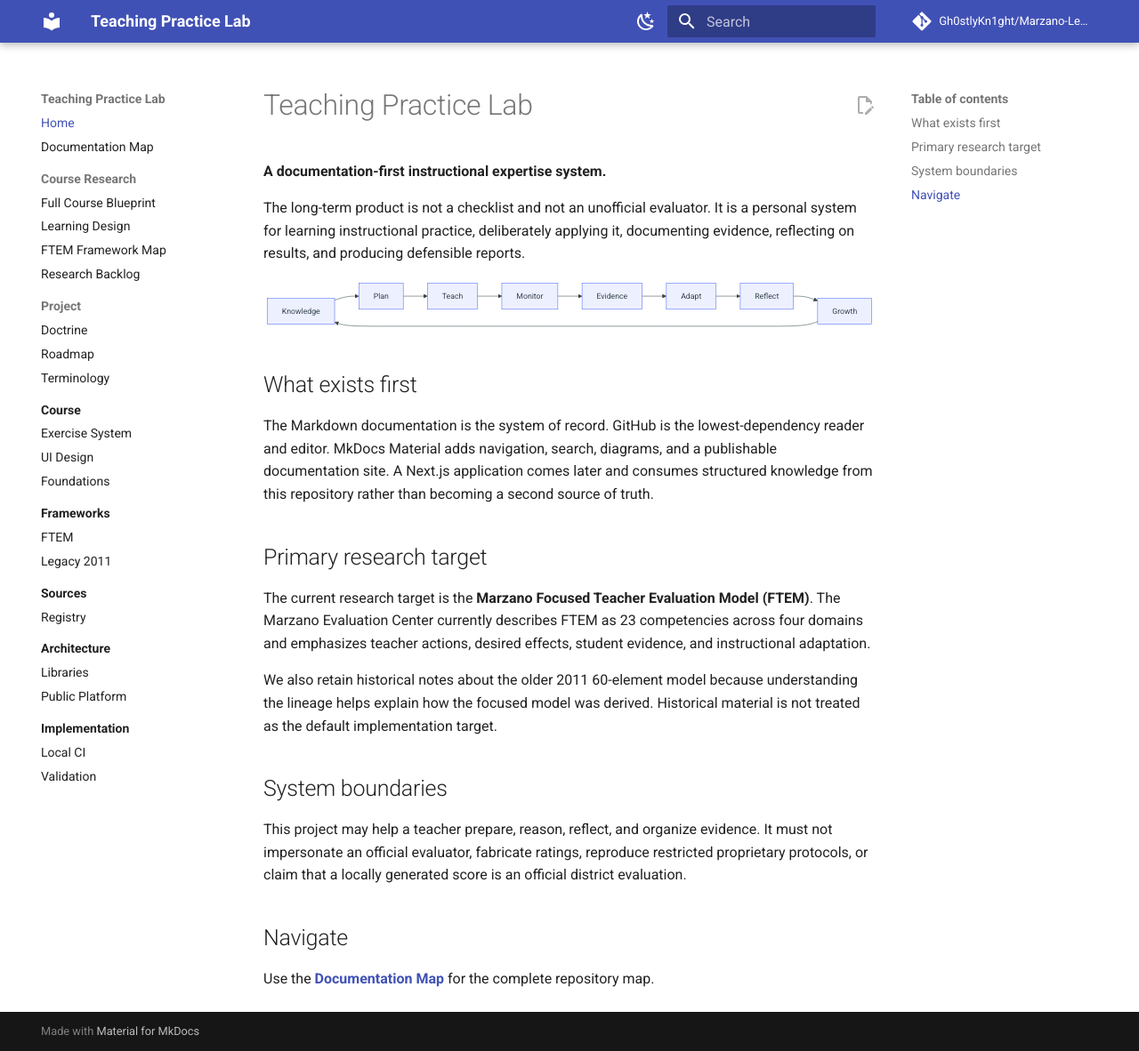
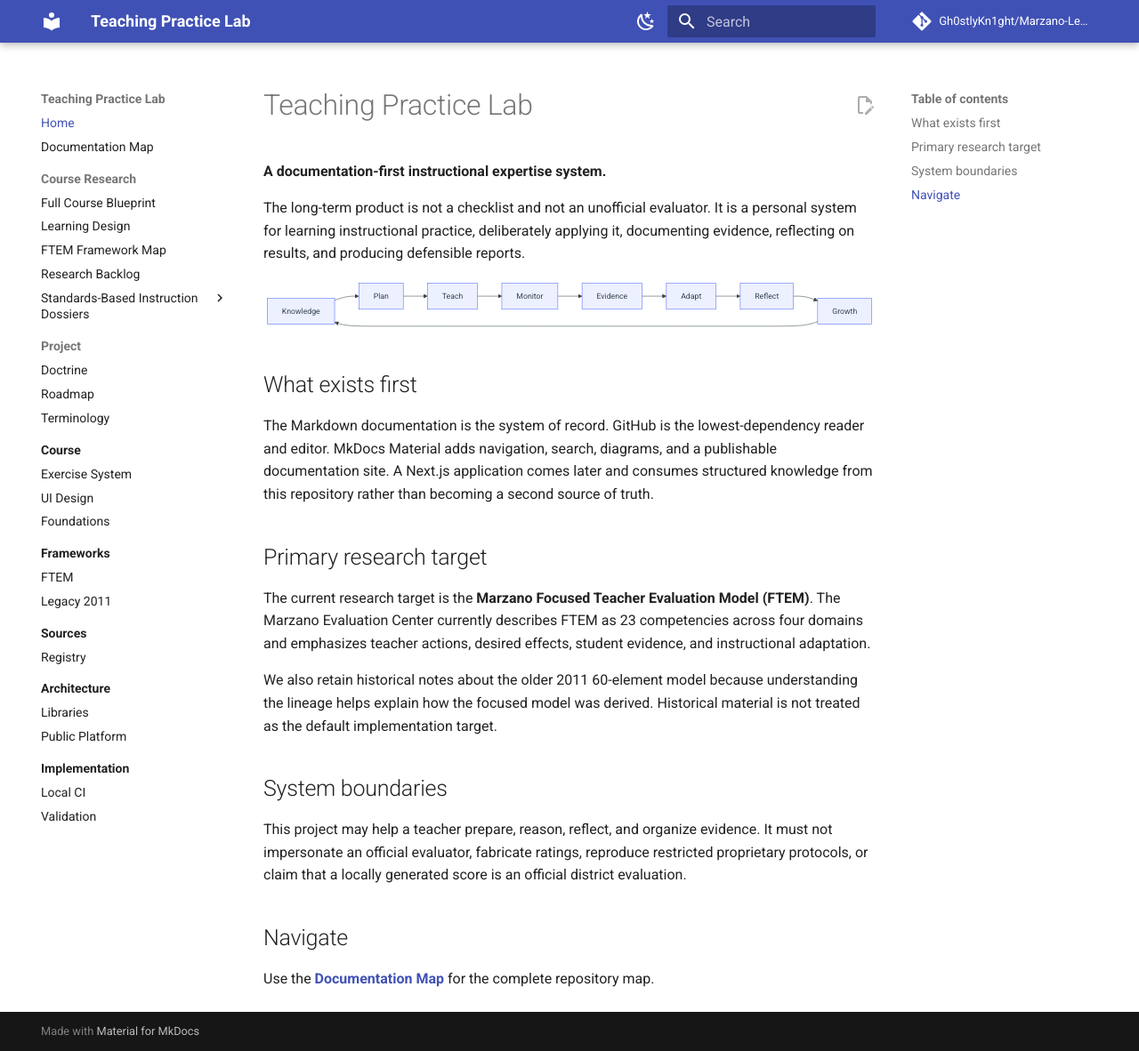
Before and after one commit to Gh0stlyKn1ght/Marzano-Learning-Map, an MkDocs documentation site: the page built from docs/index.md, in a window 1280 px wide and 1182 px high. Shown: the whole window at 89% size. Built offline with MkDocs 1.6.1 and Material for MkDocs 9.7.7, drawn with Linux system fonts in a browser that asks for light colours; comment, search, counter and statistics services are not loaded; some of the changed lines change nothing that is shown.

Commit message:
docs: add instruction dossiers to MkDocs navigation

```diff
--- a/mkdocs.yml
+++ b/mkdocs.yml
@@ -62,6 +62,19 @@
       - Learning Design: course/learning-design.md
       - FTEM Framework Map: course/framework-map.md
       - Research Backlog: course/research-backlog.md
+      - Standards-Based Instruction Dossiers:
+          - Overview: course/dossiers/standards-based-instruction/index.md
+          - Distinction Matrix: course/dossiers/standards-based-instruction/distinction-matrix.md
+          - Identifying Critical Content: course/dossiers/standards-based-instruction/identifying-critical-content.md
+          - Previewing New Content: course/dossiers/standards-based-instruction/previewing-new-content.md
+          - Processing New Content: course/dossiers/standards-based-instruction/processing-new-content.md
+          - Questions to Elaborate: course/dossiers/standards-based-instruction/elaborating-with-questions.md
+          - Reviewing Content: course/dossiers/standards-based-instruction/reviewing-content.md
+          - Practice Skills/Strategies/Processes: course/dossiers/standards-based-instruction/practice-skills-strategies-processes.md
+          - Similarities and Differences: course/dossiers/standards-based-instruction/similarities-and-differences.md
+          - Examine Reasoning: course/dossiers/standards-based-instruction/examine-reasoning.md
+          - Revise Knowledge: course/dossiers/standards-based-instruction/revise-knowledge.md
+          - Cognitively Complex Tasks: course/dossiers/standards-based-instruction/cognitively-complex-tasks.md
   - Project:
       - Doctrine: project/doctrine.md
       - Roadmap: project/roadmap.md
```
